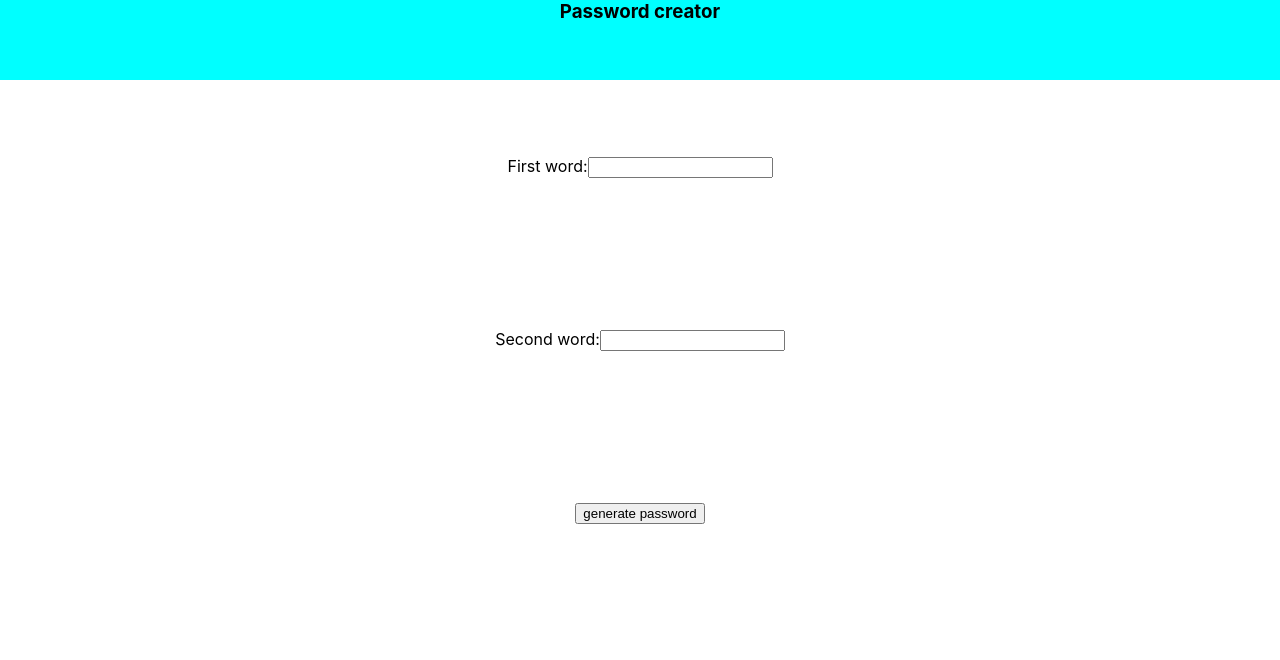
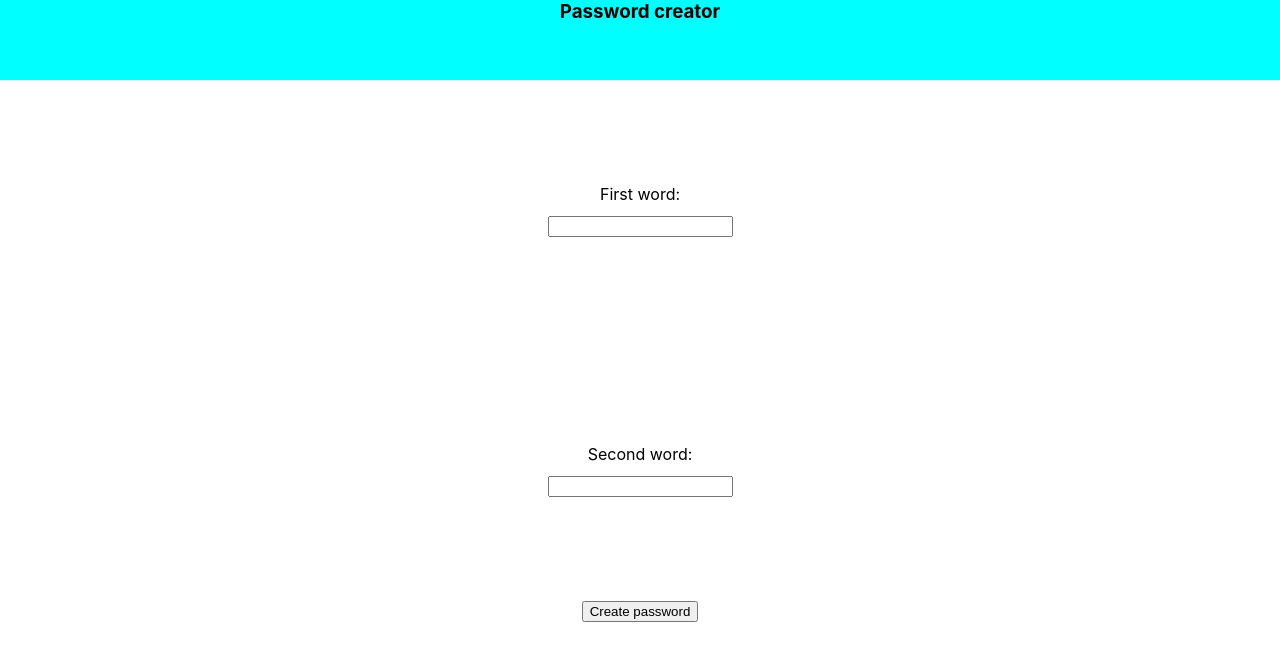
Before and after one commit to LFSchefer/password-creator, a React (Create React App) app: page / in a window 1280 px wide. Shown: the top 660 px of the page. Built offline with nearby package versions, Linux system fonts and the light colour scheme.

Commit message:
clean up

```diff
--- a/package.json
+++ b/package.json
@@ -34,5 +34,8 @@
       "last 1 firefox version",
       "last 1 safari version"
     ]
+  },
+  "devDependencies": {
+    "@babel/plugin-proposal-private-property-in-object": "^7.21.11"
   }
 }
--- a/src/component/InputForm.css
+++ b/src/component/InputForm.css
@@ -7,3 +7,23 @@
   width: 65%;
   margin: 0 auto;
 }
+
+.password {
+  background-color: dimgrey;
+  color: azure;
+  border-radius: 8px;
+  padding: 12px 30px;
+  margin: 12px auto;
+  width: fit-content;
+}
+
+.input {
+  display: flex;
+  justify-content: space-between;
+  align-items: center;
+  flex-direction: column;
+}
+
+input {
+  margin-top: 12px;
+}
--- a/src/component/InputForm.js
+++ b/src/component/InputForm.js
@@ -5,24 +5,20 @@ function InputForm(props) {
 
   const [firstWord, setfirstWord] = React.useState({value:""})
   const [secondWord, setSecondWord] = React.useState({value:""})
-  const [password, setPassword] = React.useState(["first", "second", 0,0,0,0, false])
+  const [password, setPassword] = React.useState({value: "", ready: false})
 
 
   const handleSubmit = (event) => {
     event.preventDefault()
-    const randomNumber = Math.floor(Math.random() * 10)
     if (firstWord.value !== "" && secondWord.value !== "") {
-      setPassword([
-        firstWord.value,
-        secondWord.value,
-        randomNumber,
-        true
-      ]
-      )
+      const randomNumber = Math.floor(Math.random() * 10)
+      const word1 = firstWord.value
+      const word2 = secondWord.value
+      setPassword({value: randomNumber, ready:true})
+      console.log(password)
     }
   }
-  console.log(firstWord.value !== "" && secondWord.value !== "")
-  // console.log(password.pop())
+  // console.log(firstWord.value !== "" && secondWord.value !== "")
 
   const handleFirstWord = (event) => {
     setfirstWord( prev => {
@@ -39,24 +35,24 @@ function InputForm(props) {
 
   return (
     <>
-      <form onClick={handleSubmit}>
+      <form >
         <div className="form-container">
-        <div className="first-input">
+        <div className="input">
           <label>
             First word:
-            <input type="text" name="first-word" value={firstWord.value} onChange={e => handleFirstWord(e.target.value)} />
           </label>
+          <input type="text" name="first-word" value={firstWord.value} onChange={e => handleFirstWord(e.target.value)} />
         </div>
-        <div className="second-input">
+        <div className="input">
           <label>
             Second word:
-            <input type="text" name="second-word" value={secondWord.value} onChange={e => handleSecondWord(e.target.value)} />
           </label>
+          <input type="text" name="second-word" value={secondWord.value} onChange={e => handleSecondWord(e.target.value)} />
         </div>
-        <input type="submit" value="generate password"/>
         </div>
       </form>
-      {password.pop() && <div className="password">teste</div>}
+      <button onClick={handleSubmit}>Create password</button>
+      {password.ready && <div className="password"><h3>{password.value}</h3></div>}
     </>
   )
 }
```
Also changed, not shown: 1 other file (tests, documents, lock files or other folders).
